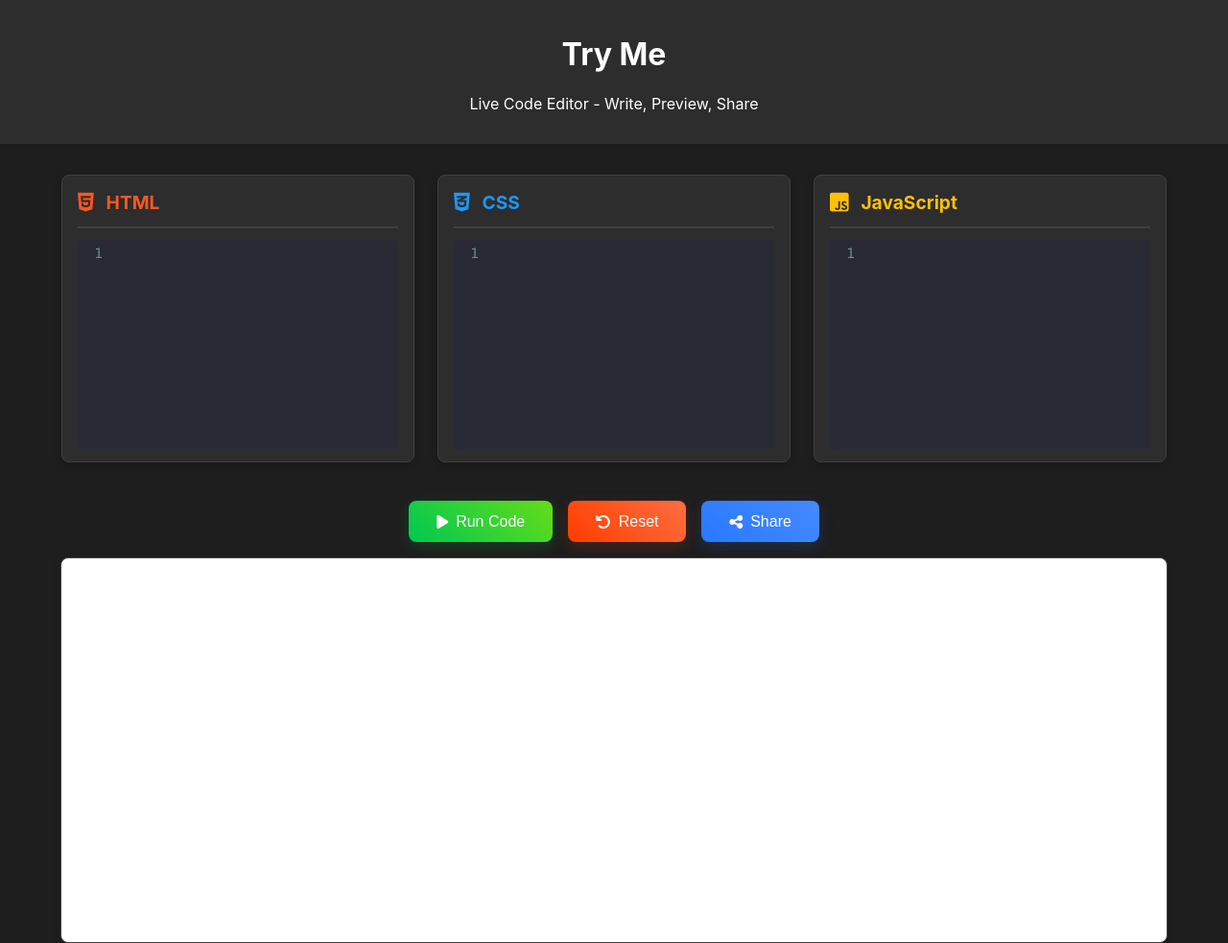
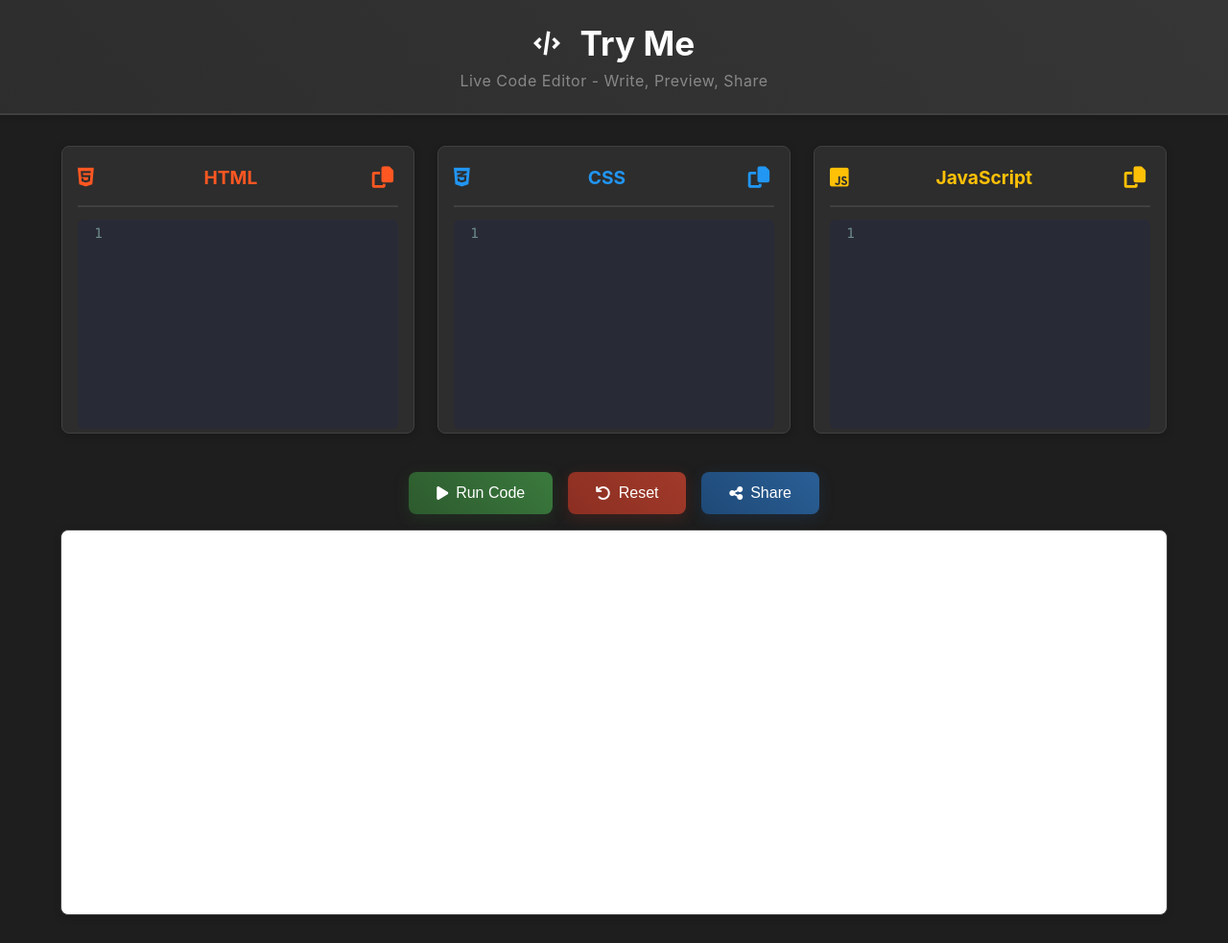
Before and after one commit to shaazkazi/htmltryit, a plain HTML site: page index.html in a window 1280 px wide. Shown: the top 983 px of the page at 96% size. Drawn offline with nearby package versions, Linux system fonts and the light colour scheme.

Commit message:
Add files via upload

```diff
--- a/index.html
+++ b/index.html
@@ -4,6 +4,9 @@
     <meta charset="UTF-8">
     <meta name="viewport" content="width=device-width, initial-scale=1.0">
     <meta name="description" content="Interactive code editor for HTML, CSS and JavaScript">
+    <meta name="keywords" content="code editor, live code editor, HTML, CSS, JavaScript, web development">
+    <meta name="author" content="Shariq Kazi">
+    <link rel="icon" type="image/png" href="favicon.png">
     <title>Try Me - Live Code Editor</title>
     <link rel="stylesheet" href="https://cdnjs.cloudflare.com/ajax/libs/font-awesome/6.4.0/css/all.min.css">
     <link rel="stylesheet" href="styles.css">
@@ -20,21 +23,32 @@
 </head>
 <body>
     <header>
-        <h1>Try Me</h1>
+        <h1>
+            <img src="logo.svg" alt="Try Me Logo"> Try Me
+        </h1>
         <p>Live Code Editor - Write, Preview, Share</p>
     </header>
     <main>
         <div class="editor-container">
             <div class="editor html">
-                <h2><i class="fa-brands fa-html5"></i>HTML</h2>
+                <h2>
+                    <i class="fa-brands fa-html5"></i>HTML
+                    <button class="copy-btn" data-editor="html"><i class="fas fa-copy"></i></button>
+                </h2>
                 <textarea id="html-code" placeholder="Write HTML here..." spellcheck="false"></textarea>
             </div>
             <div class="editor css">
-                <h2><i class="fa-brands fa-css3-alt"></i>CSS</h2>
+                <h2>
+                    <i class="fa-brands fa-css3-alt"></i>CSS
+                    <button class="copy-btn" data-editor="html"><i class="fas fa-copy"></i></button>
+                </h2>
                 <textarea id="css-code" placeholder="Write CSS here..." spellcheck="false"></textarea>
             </div>
             <div class="editor js">
-                <h2><i class="fa-brands fa-square-js"></i>JavaScript</h2>
+                <h2>
+                    <i class="fa-brands fa-square-js"></i>JavaScript
+                    <button class="copy-btn" data-editor="html"><i class="fas fa-copy"></i></button>
+                </h2>
                 <textarea id="js-code" placeholder="Write JavaScript here..." spellcheck="false"></textarea>
             </div>
         </div>
--- a/script.js
+++ b/script.js
@@ -23,6 +23,30 @@ const jsEditor = CodeMirror.fromTextArea(document.getElementById('js-code'), {
     lineWrapping: true
 });
 
+// Add copy functionality
+function copyEditorContent(editorId) {
+    const content = editorId === 'html' ? htmlEditor.getValue() :
+                   editorId === 'css' ? cssEditor.getValue() :
+                   jsEditor.getValue();
+
+    navigator.clipboard.writeText(content).then(() => {
+        const btn = document.querySelector(`.editor.${editorId} .copy-btn i`);
+        btn.className = 'fas fa-check';
+        btn.style.transform = 'scale(1.2)';
+
+        setTimeout(() => {
+            btn.className = 'fas fa-copy';
+            btn.style.transform = 'scale(1)';
+        }, 2000);
+    });
+}
+// Add click handlers for copy buttons
+document.querySelectorAll('.copy-btn').forEach(btn => {
+    btn.addEventListener('click', () => {
+        copyEditorContent(btn.dataset.editor);
+    });
+});
+
 document.getElementById('run-code').addEventListener('click', () => {
     const htmlCode = htmlEditor.getValue();
     const cssCode = `<style>${cssEditor.getValue()}</style>`;
@@ -46,8 +70,7 @@ document.getElementById('reset-code').addEventListener('click', () => {
 });
 
 document.getElementById('share-code').addEventListener('click', async () => {
-    const formattedCode = `<!-- HTML -->
-${htmlEditor.getValue()}
+    const formattedCode = `${htmlEditor.getValue()}
 
 /* CSS */
 ${cssEditor.getValue()}
--- a/styles.css
+++ b/styles.css
@@ -393,3 +393,153 @@ textarea {
         flex: 1 1 300px;
     }
 }
+/* Add these new styles while keeping all existing CodeMirror styles */
+.editor h2 {
+    display: flex;
+    align-items: center;
+    justify-content: space-between;
+}
+
+.copy-btn {
+    background: transparent;
+    border: none;
+    padding: 0.4rem;
+    cursor: pointer;
+    font-size: 0.9rem;
+    border-radius: 4px;
+    transition: all 0.2s ease;
+    min-width: auto;
+    box-shadow: none;
+}
+
+.editor.html .copy-btn { color: #FF5722; }
+.editor.css .copy-btn { color: #2196F3; }
+.editor.js .copy-btn { color: #FFC107; }
+
+.copy-btn:hover {
+    transform: translateY(-1px);
+    background: rgba(255, 255, 255, 0.1);
+}
+
+@media (max-width: 768px) {
+    .copy-btn {
+        padding: 0.3rem;
+        font-size: 0.8rem;
+    }
+}
+.copy-btn {
+    background: transparent;
+    border: none;
+    padding: 0.4rem;
+    cursor: pointer;
+    font-size: 0.9rem;
+    border-radius: 4px;
+    transition: all 0.3s ease;
+    min-width: auto;
+    box-shadow: none;
+    display: flex;
+    align-items: center;
+    justify-content: center;
+    width: 32px;
+    height: 32px;
+}
+
+.editor h2 {
+    display: flex;
+    align-items: center;
+    gap: 0.8rem;
+}
+
+.editor h2 span {
+    flex: 1;
+    display: flex;
+    align-items: center;
+    gap: 0.8rem;
+}
+
+@media (max-width: 768px) {
+    .copy-btn {
+        width: 28px;
+        height: 28px;
+        font-size: 0.8rem;
+    }
+}
+#run-code {
+    background: linear-gradient(45deg, #2d5a2e, #3a7a3d);
+    box-shadow: 0 4px 15px rgba(45, 90, 46, 0.3);
+}
+
+#run-code:hover {
+    background: linear-gradient(45deg, #326334, #428745);
+    transform: translateY(-2px);
+}
+
+#reset-code {
+    background: linear-gradient(45deg, #8b2f22, #a13a2a);
+    box-shadow: 0 4px 15px rgba(139, 47, 34, 0.3);
+}
+
+#reset-code:hover {
+    background: linear-gradient(45deg, #9e3627, #b44230);
+    transform: translateY(-2px);
+}
+
+#share-code {
+    background: linear-gradient(45deg, #1e4976, #2a5f96);
+    box-shadow: 0 4px 15px rgba(30, 73, 118, 0.3);
+}
+
+#share-code:hover {
+    background: linear-gradient(45deg, #245688, #306baa);
+    transform: translateY(-2px);
+}
+header {
+    background: linear-gradient(45deg, #2d2d2d, #363636);
+    color: white;
+    width: 100%;
+    text-align: center;
+    padding: 1.5rem;
+    box-shadow: var(--box-shadow);
+    border-bottom: 2px solid var(--border-color);
+}
+
+header h1 {
+    font-size: 2.2rem;
+    margin: 0;
+    display: flex;
+    align-items: center;
+    justify-content: center;
+    gap: 0.8rem;
+}
+
+header h1 i {
+    color: var(--primary-color);
+    font-size: 1.8rem;
+}
+
+header p {
+    margin: 0.5rem 0 0;
+    color: #888;
+    font-size: 1rem;
+    letter-spacing: 0.5px;
+}
+
+@media (max-width: 768px) {
+    header h1 {
+        font-size: 1.8rem;
+    }
+
+    header p {
+        font-size: 0.9rem;
+    }
+}
+header h1 img {
+    width: 28px;
+    height: 28px;
+    margin-right: 0.5rem;
+    transition: transform 0.3s ease;
+}
+
+header h1:hover img {
+    transform: scale(1.1);
+}
```
Also changed, not shown: favicon.png (added), logo.svg (added).
